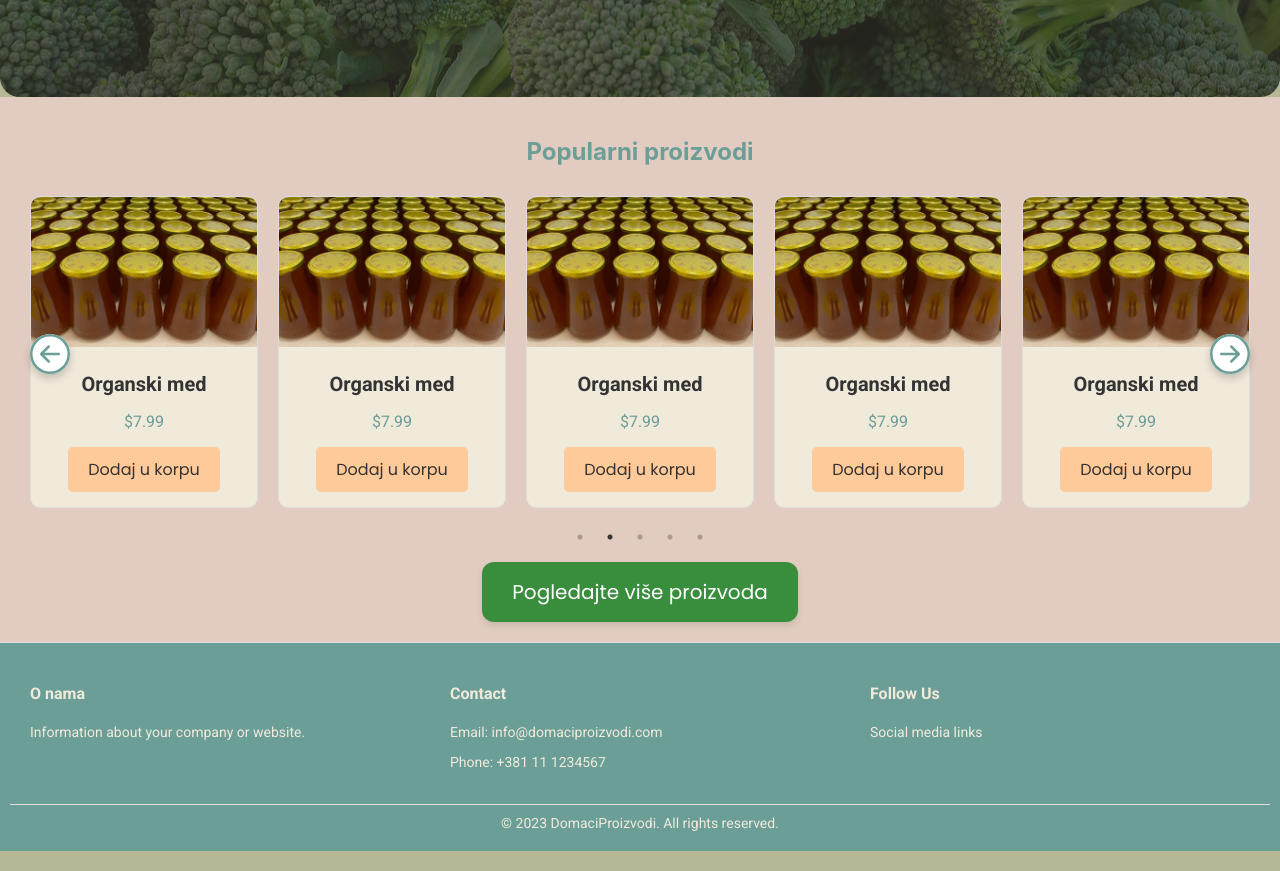
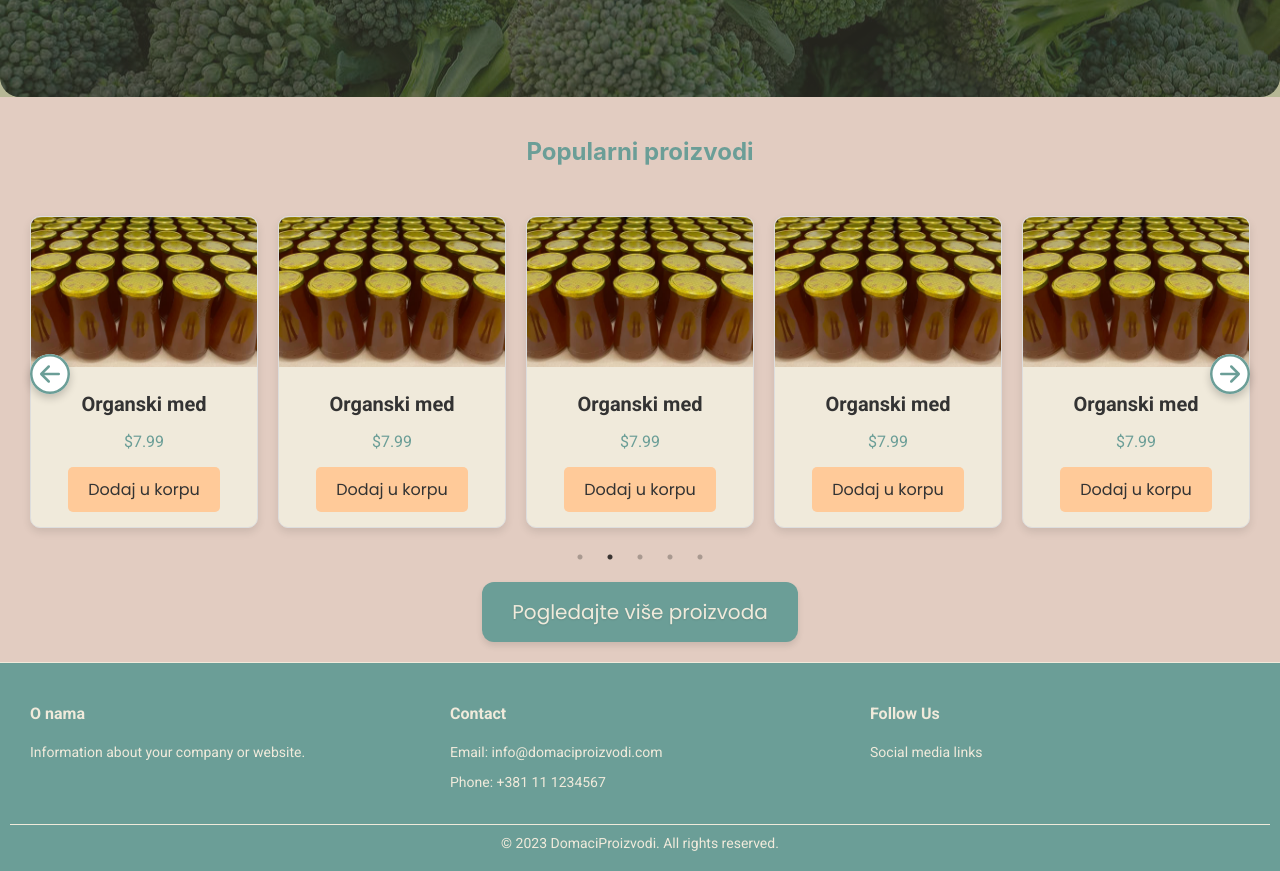
Before and after one commit to markom132/DomacaProzivodnja, a React (Create React App) app in the folder frontend/: page / in a window 1280 px wide. Shown: the part 380-1251 px from the top of the page. Built offline with nearby package versions, Linux system fonts and the light colour scheme.

Commit message:
done with home page

```diff
--- a/frontend/src/components/FeaturedProducts.css
+++ b/frontend/src/components/FeaturedProducts.css
@@ -15,8 +15,8 @@
 }
 
 .ctaButton {
-  background-color: #388e3c;
-  color: #fff;
+  background-color: #6b9e97;
+  color: #f0eadb;
   padding: 15px 30px;
   border: none;
   border-radius: 12px;
@@ -29,6 +29,7 @@
   min-width: 200px;
   height: 60px;
   box-shadow: 0 4px 6px rgba(0, 0, 0, 0.1);
+  text-shadow: 0px 1px 2px rgba(0,0,0,0.1);
 }
 
 .ctaButton:hover {
@@ -46,6 +47,10 @@
   text-align: center;
   background-color: #e2ccc1;
   color: #6b9e97;
+}
+
+.featuredSection h2 {
+  padding: 0px 0px 20px;
 }
 
 .productLink {
--- a/frontend/src/components/Footer.css
+++ b/frontend/src/components/Footer.css
@@ -1,7 +1,7 @@
 .footer {
   background-color: #6b9e97;
   padding: 20px 10px;
-  border-top: 1px solid #ddd;
+  border-top: 1px solid #f0eadb;
 }
 
 .footerContent {
@@ -18,7 +18,7 @@
 .footerBottom {
   text-align: center;
   margin-top: 20px;
-  border-top: 1px solid #ddd;
+  border-top: 1px solid #f0eadb;
   padding-top: 10px;
   color: #f0eadb;
   font-family: 'Roboto', sans-serif;
--- a/frontend/src/components/ProductCard.css
+++ b/frontend/src/components/ProductCard.css
@@ -6,6 +6,7 @@
   transition: transform 0.3s ease;
   margin: 10px;
   background-color: #f0eadb;
+  box-shadow: 0px 4px 8px rgba(0, 0, 0, 0.1);
 }
 
 .card:hover {
@@ -50,7 +51,7 @@
 }
 
 .button:hover {
-  background-color: #e2ccc1;
+  background-color: #f09b64;
   box-shadow: 0 4px 6px rgba(0, 0, 0, 0.2);
   transform: scale(1.05);
 }
```
